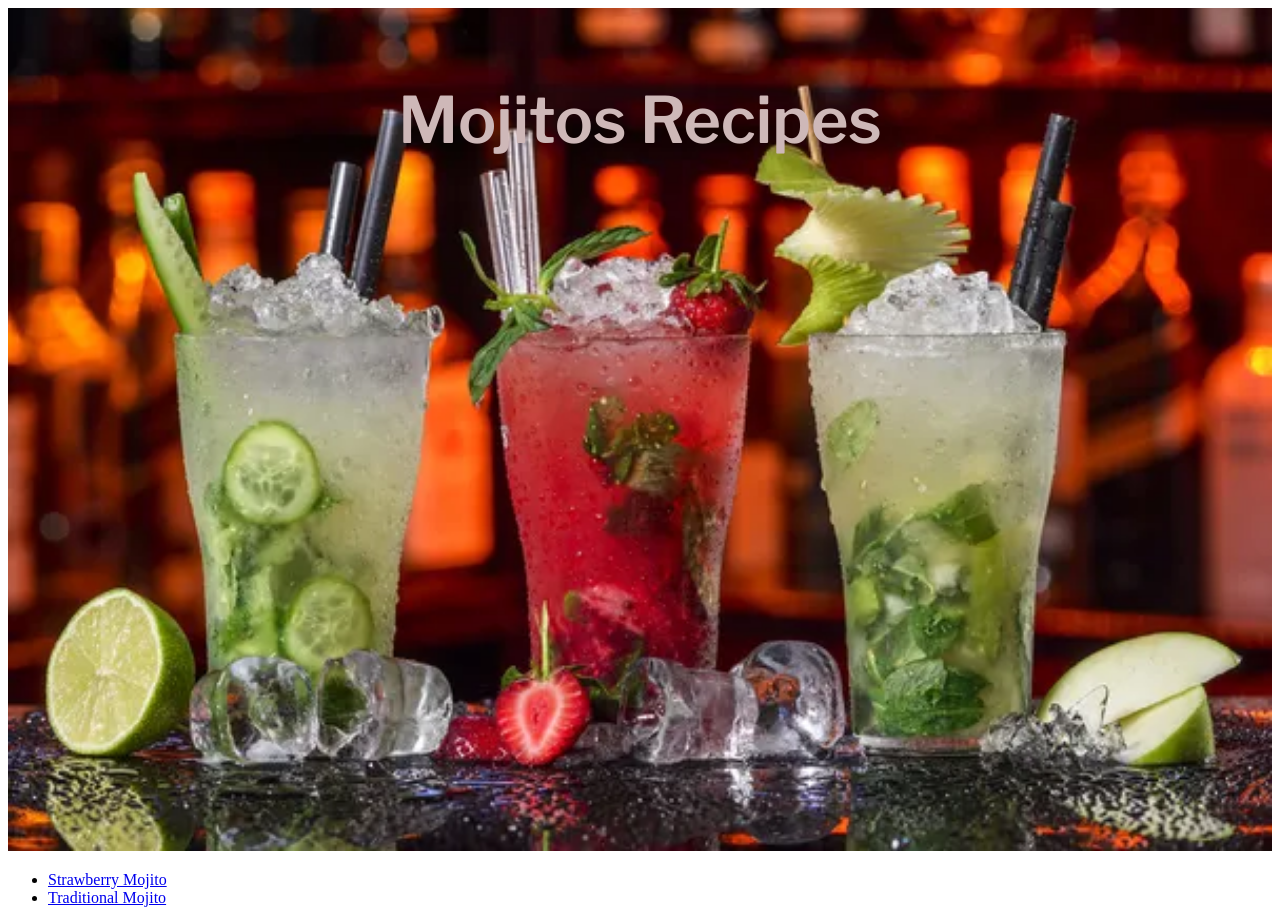
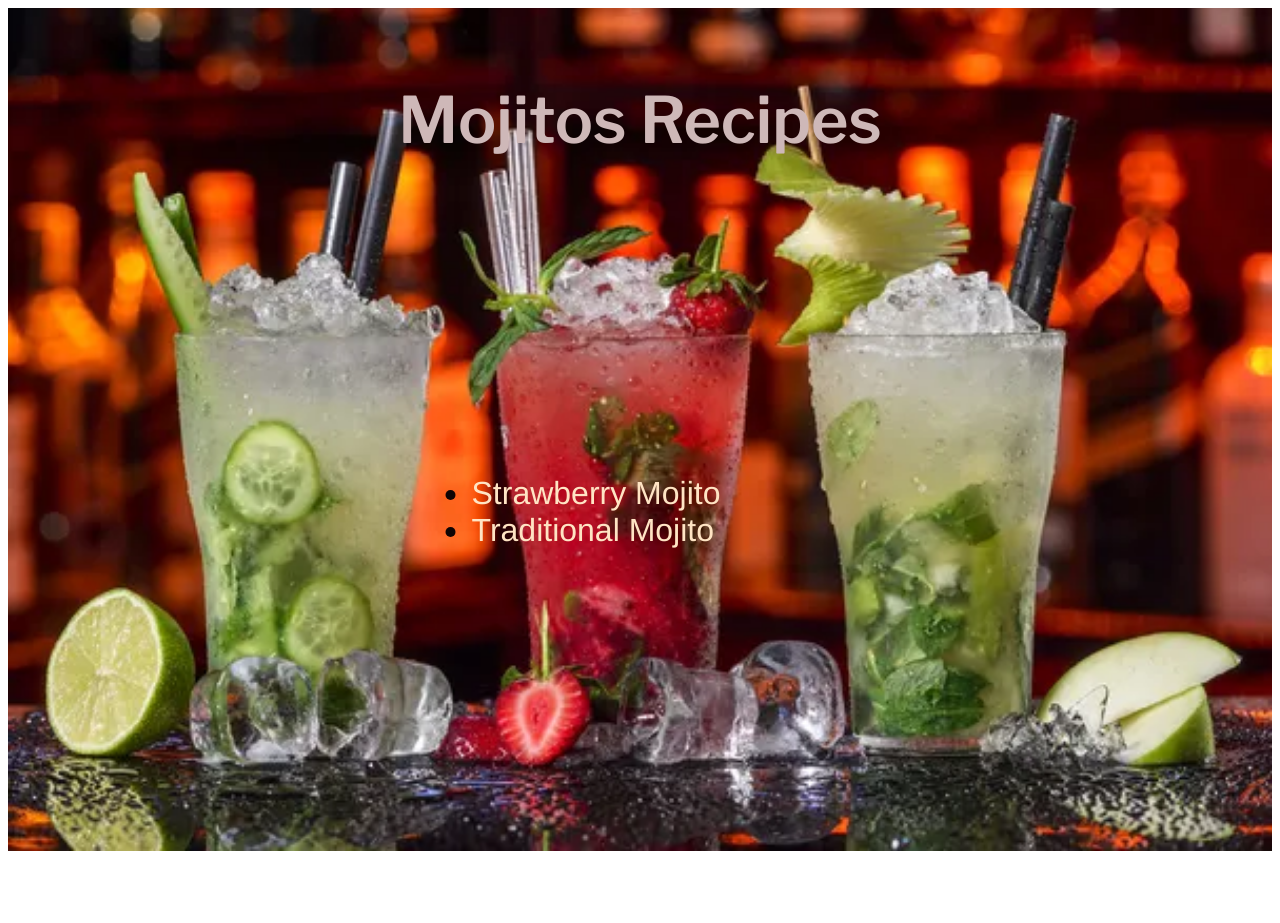
Before and after one commit to willmont06/odin-recipes, a plain HTML site: page index.html in a window 1280 px wide. After the commit the page ends 863 px from the top, so only its background shows below. Drawn offline with nearby package versions, Linux system fonts and the light colour scheme.

Commit message:
../index.html

```diff
--- a/index.html
+++ b/index.html
@@ -19,13 +19,10 @@
         <h1>Mojitos Recipes</h1>
     </div>
 
-
-
-    </div>
-    <div class="recipes"></div>
+    <div class="recipes">
         <ul>
-            <li> <a href="recipes/mojito.html">Strawberry Mojito </a> </li>
-            <li><a href="recipes/realmojjito.html">Traditional Mojito</a></li>
+            <li> <a href="recipes/mojito.html" style="text-decoration: none; color:bisque">Strawberry Mojito </a> </li>
+            <li><a href="recipes/realmojjito.html" style="text-decoration: none; color: bisque;">Traditional Mojito</a></li>
         </ul>
 
     </div>
--- a/styles.css
+++ b/styles.css
@@ -22,6 +22,17 @@
 
 }
 
+.recipes ul{
+    font-family: 'Franklin Gothic Medium', 'Arial Narrow', Arial, sans-serif;
+    position: absolute;
+    top: 60%;
+    left: 45%;
+    transform: translate(-50%, -50%);
+    font-size: 2rem;
+    color: rgb(15, 5, 5);
+
+}
+
 .headertraditional{
 
     margin-left: 30%;
```
